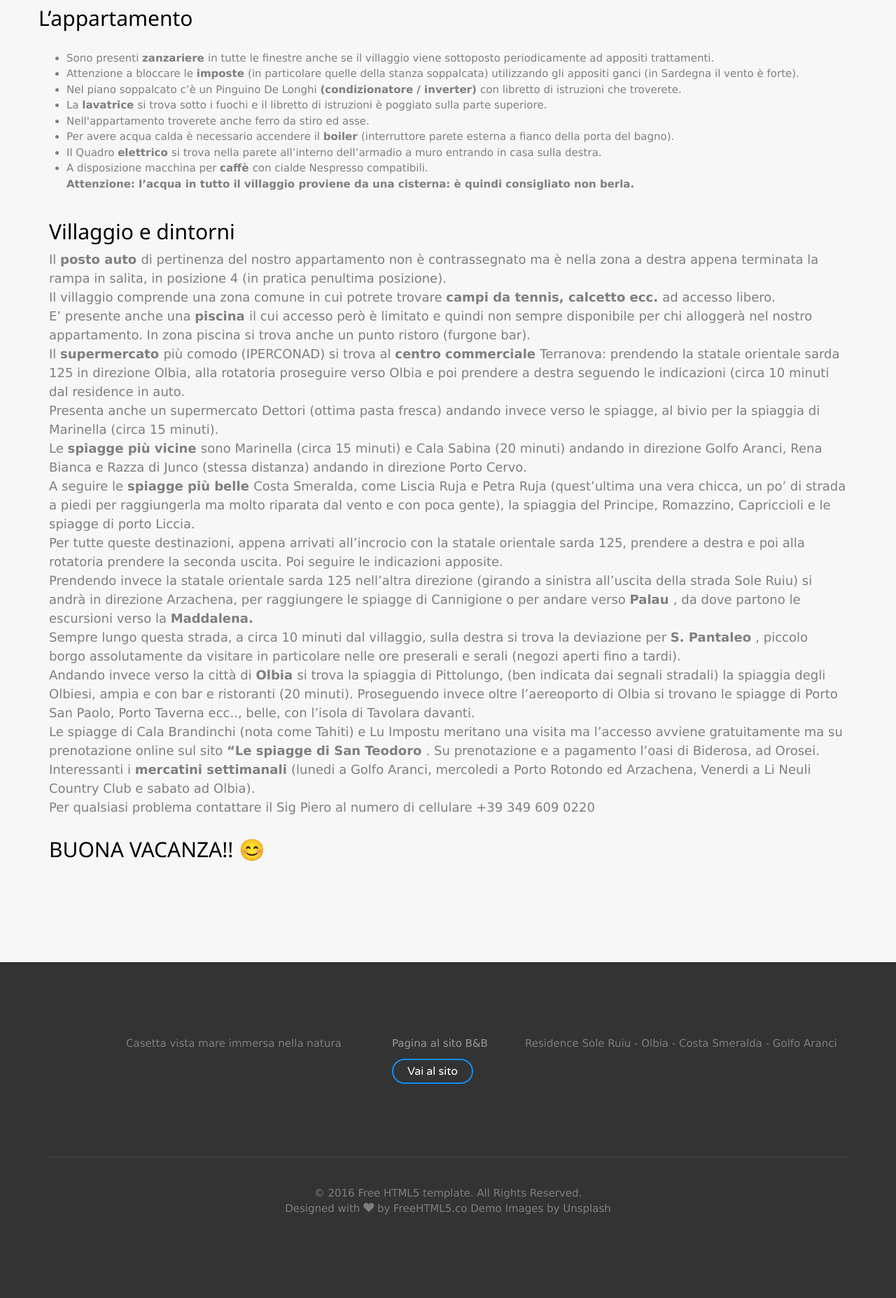
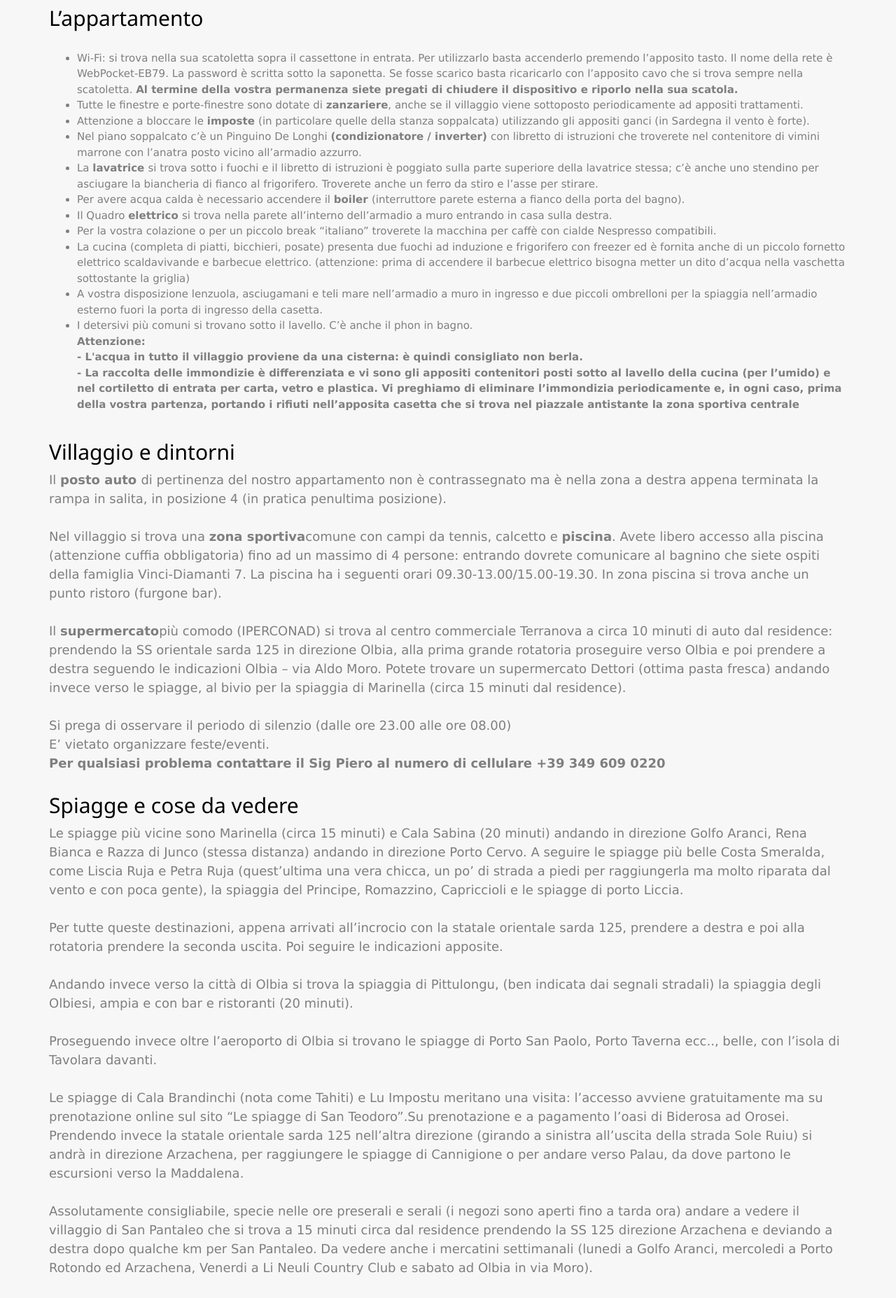
Before and after one commit to Alessandrovinci/casettasoleruiu, a plain HTML site: page guida.html in a window 1280 px wide. Shown: the part 1040-2895 px from the top of the page at 70% size. Drawn offline with nearby package versions, Linux system fonts and the light colour scheme; files whose address does not match are found by name.

Commit message:
Update guida.html

```diff
--- a/guida.html
+++ b/guida.html
@@ -115,43 +115,83 @@
 		<div class="container">
 			<div class="row">
 				<div class="col-md-20 col-md-offset-0 fh5co-heading animate-box" data-animate-effect="fadeIn">
+					<div class="container">
 					<h1>Villaggio Sole Ruiu - Olbia - Appartamento Diamanti 7</h1>
 					<p>Benvenuti nella nostra casetta nel residence Sole Ruiu. Qui di seguito vi daremo alcune indicazioni che ci auguriamo posano rendere ancora più piacevole il vostro soggiorno.</p>
 					<h2> L’appartamento</h2>
 					<p>
 					<ul>
-						<li> Sono presenti <strong> zanzariere </strong> in tutte le finestre anche se il villaggio viene sottoposto periodicamente ad appositi trattamenti. </br> </li>
+						<li> Wi-Fi: si trova nella sua scatoletta sopra il cassettone in entrata. Per utilizzarlo basta accenderlo premendo l’apposito tasto. Il nome della rete è WebPocket-EB79. La password è scritta sotto la
+saponetta. Se fosse scarico basta ricaricarlo con l’apposito cavo che si trova sempre nella
+scatoletta. <strong> Al termine della vostra permanenza siete pregati di chiudere il dispositivo e riporlo
+nella sua scatola.</strong></li>
+						<li> Tutte le finestre e porte-finestre sono dotate di <strong>zanzariere</strong>, anche se il villaggio viene sottoposto
+periodicamente ad appositi trattamenti.</br> </li>
 						<li> Attenzione a bloccare le <strong> imposte  </strong> (in particolare quelle della stanza soppalcata) utilizzando gli appositi ganci (in Sardegna il vento è forte). </br> </li>
-						<li>Nel piano soppalcato c’è un Pinguino De Longhi <strong> (condizionatore / inverter) </strong> con libretto di istruzioni che troverete. </br> </li>
-						<li>La  <strong> lavatrice </strong> si trova sotto i fuochi e il libretto di istruzioni è poggiato sulla parte superiore.  </br> </li>
-						<li>Nell'appartamento troverete anche ferro da stiro ed asse. </br> </li>
+						<li>Nel piano soppalcato c’è un Pinguino De Longhi <strong> (condizionatore / inverter) </strong> con libretto di istruzioni che troverete nel contenitore di vimini marrone con l’anatra posto vicino all’armadio azzurro. </br> </li>
+						<li>La  <strong> lavatrice </strong> si trova sotto i fuochi e il libretto di istruzioni è poggiato sulla parte superiore della lavatrice stessa; c’è anche uno stendino per asciugare la biancheria di fianco al frigorifero.
+Troverete anche un ferro da stiro e l’asse per stirare.  </br> </lI>
 						<li>Per avere acqua calda è necessario accendere il <strong> boiler </strong> (interruttore parete esterna a fianco della porta del bagno). </br> </li>
 						<li>Il Quadro <strong> elettrico </strong> si trova nella parete all’interno dell’armadio a muro entrando in casa sulla destra. </br> </li>
-						<li>A disposizione macchina per <strong> caffè </strong> con cialde Nespresso compatibili. </br> </li>
-						<strong> Attenzione: l’acqua in tutto il villaggio proviene da una cisterna: è quindi consigliato non berla. </strong> </br> </li>
+						<li>Per la vostra colazione o per un piccolo break “italiano” troverete la macchina per caffè con cialde
+Nespresso compatibili.</br> </li>
+						<li>La cucina (completa di piatti, bicchieri, posate) presenta due fuochi ad induzione e frigorifero con
+freezer ed è fornita anche di un piccolo fornetto elettrico scaldavivande e barbecue elettrico.
+(attenzione: prima di accendere il barbecue elettrico bisogna metter un dito d’acqua nella
+vaschetta sottostante la griglia)</li>
+						<li>A vostra disposizione lenzuola, asciugamani e teli mare nell’armadio a muro in ingresso e due
+piccoli ombrelloni per la spiaggia nell’armadio esterno fuori la porta di ingresso della casetta.</li>
+						<li>I detersivi più comuni si trovano sotto il lavello. C’è anche il phon in bagno.</li>
+						<strong> Attenzione: </strong> </br>
+						<strong> - L'acqua in tutto il villaggio proviene da una cisterna: è quindi consigliato non berla. </strong> </br>
+						<strong> - La raccolta delle immondizie è differenziata e vi sono gli appositi contenitori posti sotto al
+lavello della cucina (per l’umido) e nel cortiletto di entrata per carta, vetro e plastica. Vi
+preghiamo di eliminare l’immondizia periodicamente e, in ogni caso, prima della vostra partenza, portando i rifiuti nell’apposita casetta che si trova nel piazzale antistante la
+zona sportiva centrale </strong> </br>
 					</ul>
 </p>
+					</div>
 <div class="container">
 <h2> Villaggio e dintorni </h2>
 
 <p>
-Il <strong> posto auto </strong> di pertinenza del nostro appartamento non è contrassegnato ma è nella zona a destra appena terminata la rampa in salita, in posizione 4 (in pratica penultima posizione). </br>
-Il villaggio comprende una zona comune in cui potrete trovare <strong> campi da tennis, calcetto ecc. </strong> ad accesso libero.</br>
-E’ presente anche una <strong> piscina </strong> il cui accesso però è limitato e quindi non sempre disponibile per chi alloggerà nel nostro appartamento.
-In zona piscina si trova anche un punto ristoro (furgone bar).</br>
-Il <strong> supermercato </strong> più comodo (IPERCONAD) si trova al <strong> centro commerciale </strong> Terranova: prendendo la statale orientale sarda 125 in direzione Olbia, alla rotatoria proseguire verso Olbia e poi prendere a destra seguendo le indicazioni (circa 10 minuti dal residence in auto.</br>
-Presenta anche un supermercato Dettori (ottima pasta fresca) andando invece verso le spiagge, al bivio per la spiaggia di Marinella (circa 15 minuti).</br>
-Le <strong> spiagge più vicine </strong> sono Marinella (circa 15 minuti) e Cala Sabina (20 minuti) andando in direzione Golfo Aranci, Rena Bianca e Razza di Junco (stessa distanza) andando in direzione Porto Cervo. </br>
-A seguire le <strong>spiagge più belle </strong> Costa Smeralda, come Liscia Ruja e Petra Ruja (quest’ultima una vera chicca, un po’ di strada a piedi per raggiungerla ma molto riparata dal vento e con poca gente), la spiaggia del Principe, Romazzino, Capriccioli e le spiagge di porto Liccia. </br>
-Per tutte queste destinazioni, appena arrivati all’incrocio con la statale orientale sarda 125, prendere a destra e poi alla rotatoria prendere la seconda uscita. Poi seguire le indicazioni apposite. </br>
-Prendendo invece la statale orientale sarda 125 nell’altra direzione (girando a sinistra all’uscita della strada Sole Ruiu) si andrà in direzione Arzachena, per raggiungere le spiagge di Cannigione o per andare verso <strong>Palau </strong>, da dove partono le escursioni verso la <strong> Maddalena. </strong> </br>
-Sempre lungo questa strada, a circa 10 minuti dal villaggio, sulla destra si trova la deviazione per <strong> S. Pantaleo </strong>, piccolo borgo assolutamente da visitare in particolare nelle ore preserali e serali (negozi aperti fino a tardi). </br>
-Andando invece verso la città di <strong> Olbia </strong> si trova la spiaggia di Pittolungo, (ben indicata dai segnali stradali) la spiaggia degli Olbiesi, ampia e con bar e ristoranti (20 minuti).
-Proseguendo invece oltre l’aereoporto di Olbia si trovano le spiagge di Porto San Paolo, Porto Taverna ecc.., belle, con l’isola di Tavolara davanti. </br>
-Le spiagge di Cala Brandinchi (nota come Tahiti) e Lu Impostu meritano una visita ma l’accesso avviene gratuitamente ma su prenotazione online sul sito <strong>“Le spiagge di San Teodoro </strong>.
-Su prenotazione e a pagamento l’oasi di Biderosa, ad Orosei. </br>
-Interessanti i <strong> mercatini settimanali </strong> (lunedi a Golfo Aranci, mercoledi a Porto Rotondo ed Arzachena, Venerdi a Li Neuli Country Club e sabato ad Olbia). </br>
-Per qualsiasi problema contattare il Sig Piero al numero di cellulare +39 349 609 0220 </br>
+Il <strong> posto auto </strong> di pertinenza del nostro appartamento non è contrassegnato ma è nella zona a destra appena terminata la rampa in salita, in posizione 4 (in pratica penultima posizione). </br> </br>
+Nel villaggio si trova una <strong>zona sportiva</strong>comune con campi da tennis, calcetto e <strong>piscina</strong>. Avete
+libero accesso alla piscina (attenzione cuffia obbligatoria) fino ad un massimo di 4 persone: entrando
+dovrete comunicare al bagnino che siete ospiti della famiglia Vinci-Diamanti 7. La piscina ha i seguenti orari
+09.30-13.00/15.00-19.30. In zona piscina si trova anche un punto ristoro (furgone bar). </br></br>
+
+Il <strong>supermercato</strong>più comodo (IPERCONAD) si trova al centro commerciale Terranova a circa 10 minuti di auto
+dal residence: prendendo la SS orientale sarda 125 in direzione Olbia, alla prima grande rotatoria proseguire
+verso Olbia e poi prendere a destra seguendo le indicazioni Olbia – via Aldo Moro. Potete trovare un
+supermercato Dettori (ottima pasta fresca) andando invece verso le spiagge, al bivio per la spiaggia di
+Marinella (circa 15 minuti dal residence). </br></br>
+
+Si prega di osservare il periodo di silenzio (dalle ore 23.00 alle ore 08.00)</br>
+E’ vietato organizzare feste/eventi.</br>
+<strong>Per qualsiasi problema contattare il Sig Piero al numero di cellulare +39 349 609 0220 </strong></br>
+</p>
+<h2> Spiagge e cose da vedere </h2>
+<p>
+Le spiagge più vicine sono Marinella (circa 15 minuti) e Cala Sabina (20 minuti) andando in direzione Golfo Aranci, Rena Bianca e
+Razza di Junco (stessa distanza) andando in direzione Porto Cervo. A seguire le spiagge più belle Costa Smeralda, come Liscia Ruja e
+Petra Ruja (quest’ultima una vera chicca, un po’ di strada a piedi per raggiungerla ma molto riparata dal vento e con poca gente), la
+spiaggia del Principe, Romazzino, Capriccioli e le spiagge di porto Liccia.</br></br>
+Per tutte queste destinazioni, appena arrivati all’incrocio con la statale orientale sarda 125, prendere a destra e poi alla rotatoria
+prendere la seconda uscita. Poi seguire le indicazioni apposite.</br></br>
+Andando invece verso la città di Olbia si trova la spiaggia di Pittulongu, (ben indicata dai segnali stradali) la spiaggia degli Olbiesi,
+ampia e con bar e ristoranti (20 minuti).</br></br>
+Proseguendo invece oltre l’aeroporto di Olbia si trovano le spiagge di Porto San Paolo, Porto Taverna ecc.., belle, con l’isola di
+Tavolara davanti.</br></br>
+Le spiagge di Cala Brandinchi (nota come Tahiti) e Lu Impostu meritano una visita: l’accesso avviene gratuitamente ma su
+prenotazione online sul sito “Le spiagge di San Teodoro”.Su prenotazione e a pagamento l’oasi di Biderosa ad Orosei.
+Prendendo invece la statale orientale sarda 125 nell’altra direzione (girando a sinistra all’uscita della strada Sole Ruiu) si andrà in
+direzione Arzachena, per raggiungere le spiagge di Cannigione o per andare verso Palau, da dove partono le escursioni verso la
+Maddalena.</br></br>
+Assolutamente consigliabile, specie nelle ore preserali e serali (i negozi sono aperti fino a tarda ora) andare a vedere il villaggio di
+San Pantaleo che si trova a 15 minuti circa dal residence prendendo la SS 125 direzione Arzachena e deviando a destra dopo qualche
+km per San Pantaleo. Da vedere anche i mercatini settimanali (lunedi a Golfo Aranci, mercoledi a Porto Rotondo ed Arzachena,
+Venerdi a Li Neuli Country Club e sabato ad Olbia in via Moro).</br></br>
 </p>
 <h2>
 BUONA VACANZA!! 😊
```
